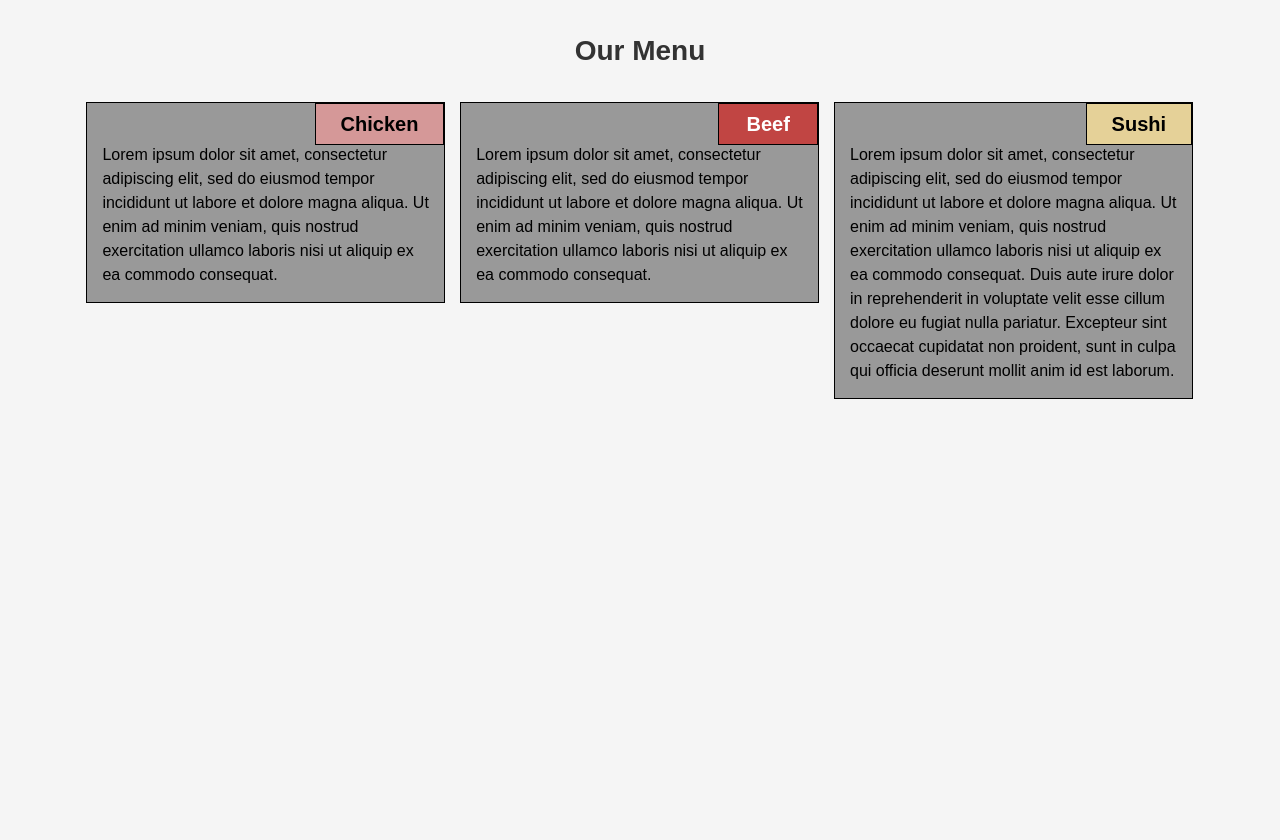
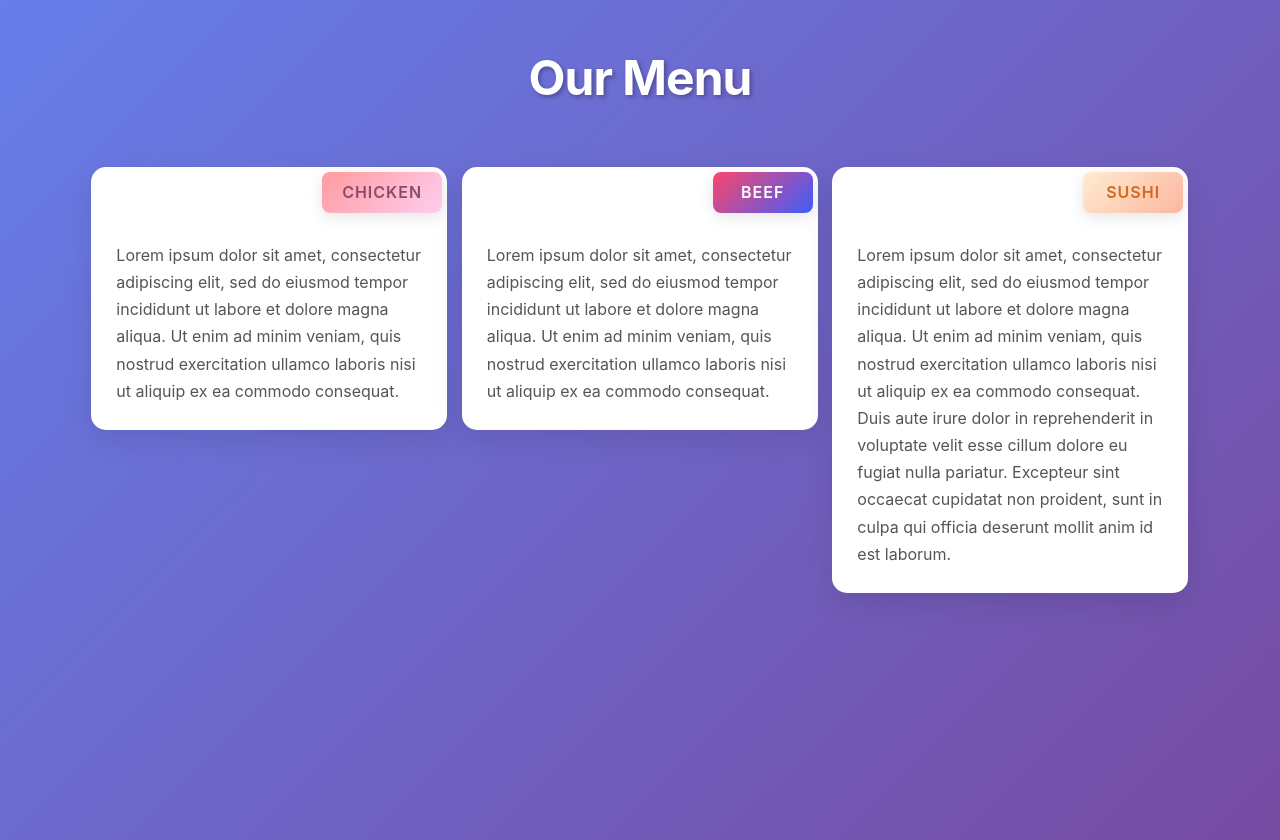
Before and after one commit to ViacheslavDanilov/web-dev-course, a plain HTML site: page module-2/index.html in a window 1280 px wide. Before the commit the page ends 800 px from the top, so only its background shows below. Drawn offline with Linux system fonts and the light colour scheme.

Commit message:
[Fix]: update CSS styles for improved layout and aesthetics

```diff
--- a/module-2/css/styles.css
+++ b/module-2/css/styles.css
@@ -5,72 +5,96 @@
 }
 
 body {
-    font-family: Arial, Helvetica, sans-serif;
+    font-family: 'Inter', -apple-system, BlinkMacSystemFont, 'Segoe UI', Roboto, Oxygen, Ubuntu, Cantarell, sans-serif;
     font-size: 16px;
-    line-height: 1.5;
-    background-color: #f5f5f5;
+    line-height: 1.6;
+    background: linear-gradient(135deg, #667eea 0%, #764ba2 100%);
+    min-height: 100vh;
+    color: #333;
 }
 
 h1 {
     text-align: center;
-    margin: 30px 0;
-    font-size: 1.75em; /* 75% larger than base font size */
-    color: #333;
+    margin: 40px 0 50px 0;
+    font-size: 3rem;
+    font-weight: 700;
+    color: white;
+    text-shadow: 2px 2px 4px rgba(0, 0, 0, 0.3);
+    letter-spacing: -1px;
 }
 
 .container {
     width: 90%;
     max-width: 1200px;
     margin: 0 auto;
-    padding: 0 15px;
+    padding: 0 20px 40px 20px;
 }
 
 .menu-item {
     position: relative;
-    background-color: #999;
-    border: 1px solid black;
-    margin: 15px 0;
-    padding: 40px 15px 15px 15px;
+    background: white;
+    border-radius: 15px;
+    margin: 0 0 30px 0;
+    padding: 75px 25px 25px 25px;
     float: left;
+    box-shadow: 0 10px 30px rgba(0, 0, 0, 0.1);
+    transition: all 0.3s ease;
+    overflow: hidden;
+}
+
+.menu-item:hover {
+    transform: translateY(-5px);
+    box-shadow: 0 20px 40px rgba(0, 0, 0, 0.15);
 }
 
 .menu-item p {
-    color: black;
+    color: #555;
     text-align: left;
+    font-size: 1rem;
+    line-height: 1.7;
 }
 
 .section-title {
     position: absolute;
-    top: 0;
-    right: 0;
-    border: 1px solid black;
-    padding: 5px 25px;
-    font-size: 1.25em; /* 25% larger than base font size */
-    font-weight: bold;
+    top: 5px;
+    right: 5px;
+    border-radius: 8px;
+    padding: 8px 20px;
+    font-size: 1rem;
+    font-weight: 600;
     text-align: center;
     min-width: 100px;
+    text-transform: uppercase;
+    letter-spacing: 1px;
+    box-shadow: 0 4px 15px rgba(0, 0, 0, 0.1);
 }
 
 .chicken {
-    background-color: #d59898;
-    color: black;
+    background: linear-gradient(135deg, #ff9a9e 0%, #fecfef 100%);
+    color: #8b4a6b;
+    --accent-color: #ff9a9e;
+    --accent-color-light: #fecfef;
 }
 
 .beef {
-    background-color: #c14543;
+    background: linear-gradient(135deg, #fc466b 0%, #3f5efb 100%);
     color: white;
+    --accent-color: #fc466b;
+    --accent-color-light: #3f5efb;
 }
 
 .sushi {
-    background-color: #e5d198;
-    color: black;
+    background: linear-gradient(135deg, #ffecd2 0%, #fcb69f 100%);
+    color: #d2691e;
+    --accent-color: #ffecd2;
+    --accent-color-light: #fcb69f;
 }
 
 /* Desktop view - 992px and above */
 @media (min-width: 992px) {
     .menu-item {
         width: 32%;
-        margin: 0 0.66%;
+        margin: 0 0.66% 30px 0.66%;
     }
 }
 
@@ -78,12 +102,12 @@ h1 {
 @media (min-width: 768px) and (max-width: 991px) {
     .menu-item {
         width: 48%;
-        margin: 0 1% 20px 1%;
+        margin: 0 1% 30px 1%;
     }
 
     .menu-item:nth-child(3) {
         width: 98%;
-        margin: 0 1% 20px 1%;
+        margin: 0 1% 30px 1%;
         clear: both;
     }
 }
@@ -92,7 +116,12 @@ h1 {
 @media (max-width: 767px) {
     .menu-item {
         width: 100%;
-        margin: 0 0 15px 0;
+        margin: 0 0 25px 0;
+    }
+
+    h1 {
+        font-size: 2.5rem;
+        margin: 30px 0 40px 0;
     }
 }
 
--- a/module-2/index.html
+++ b/module-2/index.html
@@ -3,7 +3,7 @@
 <head>
     <meta charset="UTF-8">
     <meta name="viewport" content="width=device-width, initial-scale=1.0">
-    <title>Our Menu - Module 2 Assignment</title>
+    <title>Our Menu</title>
     <link rel="stylesheet" href="css/styles.css">
 </head>
 <body>
```
